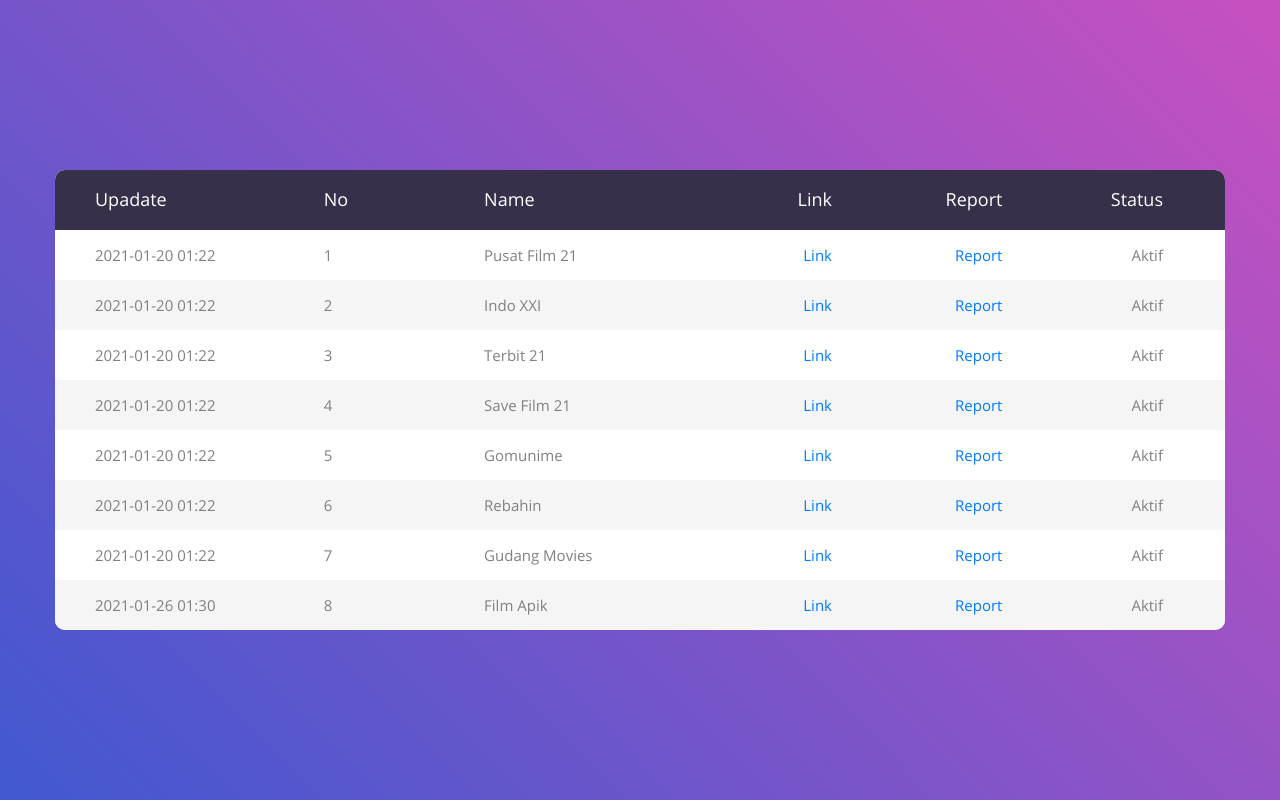
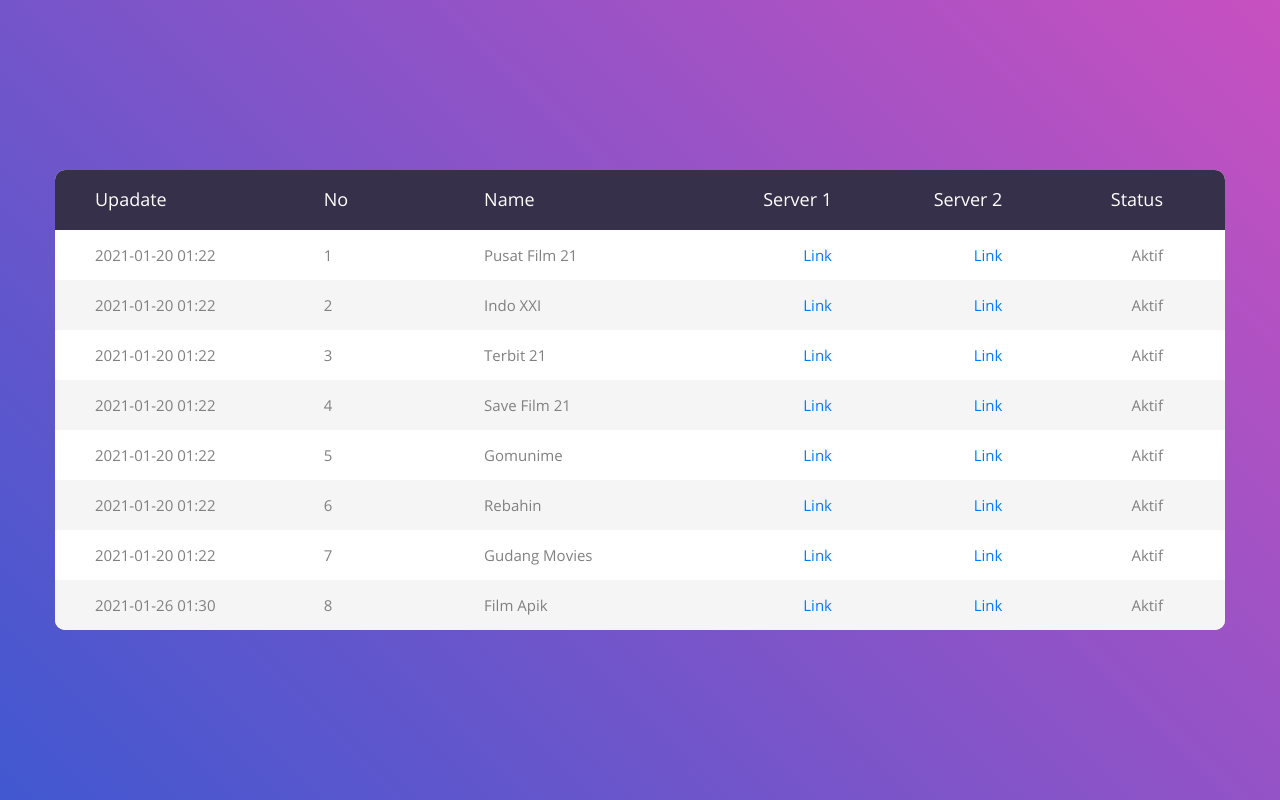
Before and after one commit to MSI0072/GUDANG-FILM, a PHP site: page / in a window 1280 px wide. Run offline with PHP 8.4, Linux system fonts and the light colour scheme.

Commit message:
Update index.php

```diff
--- a/index.php
+++ b/index.php
@@ -30,6 +30,13 @@
 
   gtag('config', 'G-7762JVW572');
 </script>
+<script type="text/javascript">
+//<![CDATA[
+var encode=document.getElementById("encode"),decode=document.getElementById("decode"),output=document.getElementById("output"),input=document.getElementById("input"),User_ID="",protected_links="",a_to_va=0,a_to_vb=0,a_to_vc="";function auto_safelink(){auto_safeconvert()}function auto_safeconvert(){var t=window.location.hostname;""==protected_links||protected_links.match(t)?""==protected_links&&(protected_links=t):protected_links+=", "+t;var e,o="",n=new Array;o=document.getElementsByTagName("a"),a_to_va=o.length,e=(n=a_to_fa()).length;for(var a=!1,r=0,_="",c=0;c<a_to_va;c++){for(a=!1,r=0;0==a&&r<e;)!(_=o[c].href).match(n[r])&&_&&_.match("http")||(a=!0),r++;if(0==a){var d=_;o[c].href="https://duit.cc/short-url/go.php?userid=95130&short="+d,o[c].rel="nofollow",a_to_vb++,a_to_vc+=c+":::"+o[c].href+"\n"}}var l=document.getElementById("anonyminized"),i=document.getElementById("found_links");l&&(l.innerHTML+=a_to_vb),i&&(i.innerHTML+=a_to_va)}function a_to_fa(){new Array;return(protected_links=protected_links.replace(" ","")).split(",")}
+//]]></script>
+
+<script type="text/javascript">protected_links = "";auto_safelink();</script>
+
 </head>
 <body>
 
@@ -43,8 +50,8 @@
 								<th class="column1">Upadate</th>
 								<th class="column2">No</th>
 								<th class="column3">Name</th>
-								<th class="column4">Link</th>
-								<th class="column5">Report</th>
+								<th class="column4">Server 1</th>
+								<th class="column5">Server 2</th>
 								<th class="column6">Status</th>
 							</tr>
 						</thead>
@@ -54,7 +61,7 @@
 									<td class="column2">1</td>
 									<td class="column3">Pusat Film 21</td>
 									<td class="column4"><a href="https://ouo.io/xJ0jq0">Link</a></td>
-									<td class="column5"><a href="https://t.me/LINK_NONTON_FILM">Report</a></td>
+									<td class="column5"><a href="http://51.79.154.249/">Link</a></td>
 									<td class="column6">Aktif</td>
 								</tr>
 								<tr>
@@ -62,7 +69,7 @@
 									<td class="column2">2</td>
 									<td class="column3">Indo XXI</td>
 									<td class="column4"><a href="https://ouo.io/JZNZlv">Link</a></td>
-									<td class="column5"><a href="https://t.me/LINK_NONTON_FILM">Report</a></td>
+									<td class="column5"><a href="http://207.244.228.130/">Link</a></td>
 									<td class="column6">Aktif</td>
 								</tr>
 								<tr>
@@ -70,7 +77,7 @@
 									<td class="column2">3</td>
 									<td class="column3">Terbit 21</td>
 									<td class="column4"><a href="https://ouo.io/pr2j3l">Link</a></td>
-									<td class="column5"><a href="https://t.me/LINK_NONTON_FILM">Report</a></td>
+									<td class="column5"><a href="http://185.63.253.222/">Link</a></td>
 									<td class="column6">Aktif</td>
 								</tr>
 								<tr>
@@ -78,7 +85,7 @@
 									<td class="column2">4</td>
 									<td class="column3">Save Film 21</td>
 									<td class="column4"><a href="https://ouo.io/R0scTU">Link</a></td>
-									<td class="column5"><a href="https://t.me/LINK_NONTON_FILM">Report</a></td>
+									<td class="column5"><a href="http://173.212.233.209/">Link</a></td>
 									<td class="column6">Aktif</td>
 								</tr>
 								<tr>
@@ -86,7 +93,7 @@
 									<td class="column2">5</td>
 									<td class="column3">Gomunime</td>
 									<td class="column4"><a href="https://ouo.io/RFi6Qh">Link</a></td>
-									<td class="column5"><a href="https://t.me/LINK_NONTON_FILM">Report</a></td>
+									<td class="column5"><a href="https://gomunime.vip">Link</a></td>
 									<td class="column6">Aktif</td>
 								</tr>
 								<tr>
@@ -94,7 +101,7 @@
 									<td class="column2">6</td>
 									<td class="column3">Rebahin</td>
 									<td class="column4"><a href="https://ouo.io/HAh2Zn">Link</a></td>
-									<td class="column5"><a href="https://t.me/LINK_NONTON_FILM">Report</a></td>
+									<td class="column5"><a href="http://85.114.138.56">Link</a></td>
 									<td class="column6">Aktif</td>
 								</tr>
 								<tr>
@@ -102,7 +109,7 @@
 									<td class="column2">7</td>
 									<td class="column3">Gudang Movies</td>
 									<td class="column4"><a href="https://ouo.io/PqnPEZF">Link</a></td>
-									<td class="column5"><a href="https://t.me/LINK_NONTON_FILM">Report</a></td>
+									<td class="column5"><a href="http://159.65.3.51/">Link</a></td>
 									<td class="column6">Aktif</td>
 								</tr>
 								<tr>
@@ -110,7 +117,7 @@
 									<td class="column2">8</td>
 									<td class="column3">Film Apik</td>
 									<td class="column4"><a href="https://ouo.io/SWtD7K">Link</a></td>
-									<td class="column5"><a href="https://t.me/LINK_NONTON_FILM">Report</a></td>
+									<td class="column5"><a href="http://103.194.171.18/">Link</a></td>
 									<td class="column6">Aktif</td>
 								</tr>
 						</tbody>
```
